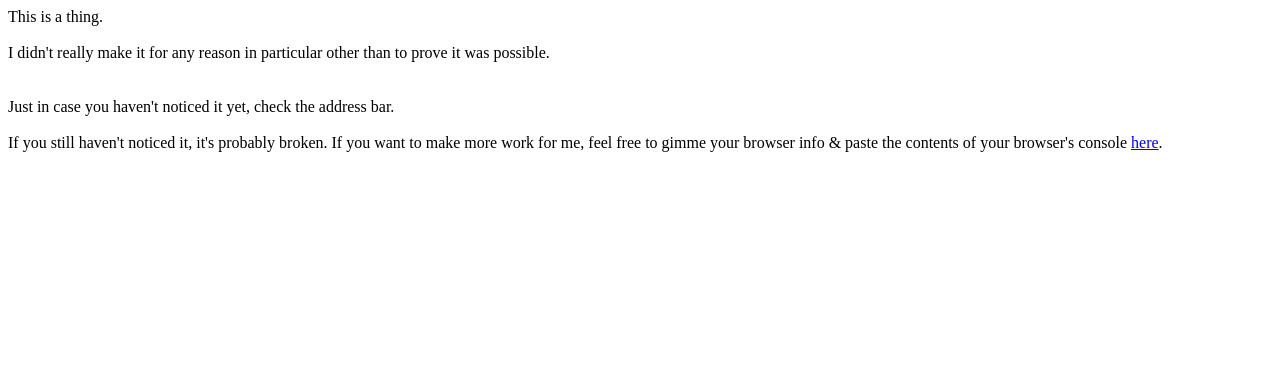
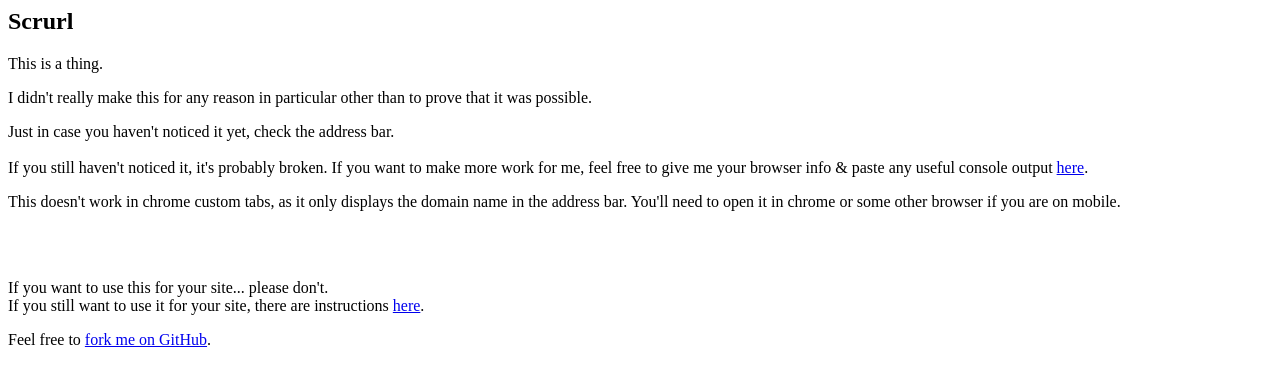
Before and after one commit to fennifith/Scrurl, a plain HTML site: page index.html in a window 1280 px wide. Drawn offline with Linux system fonts and the light colour scheme.

Commit message:
Update index.html

```diff
--- a/index.html
+++ b/index.html
@@ -25,13 +25,24 @@
 	  <link rel="apple-touch-icon-precomposed" href="/images/favicon-152.png">
 	</head>
 	<body>
+		<h2>Scrurl</h2>
+		<p>This is a thing.</p>
+		<p>I didn't really make this for any reason in particular other than to prove that it was possible.</p>
 		<p>
-			This is a thing.<br><br>
-			I didn't really make it for any reason in particular other than to prove it was possible.<br><br><br>
 			Just in case you haven't noticed it yet, check the address bar.<br><br>
 			If you still haven't noticed it, it's probably broken. If you want to make more work for me, feel free to
-			gimme your browser info & paste the contents of your browser's console <a href="https://github.com/TheAndroidMaster/Scrurl/issues/new">here</a>.
+			give me your browser info & paste any useful console output <a href="https://github.com/TheAndroidMaster/Scrurl/issues/new">here</a>.
 		</p>
+		<p id="cct">
+			This doesn't work in chrome custom tabs, as it only displays the domain name in the address bar.
+			You'll need to open it in chrome or some other browser if you are on mobile.
+		</p>
+		<br><br>
+		<p>
+			If you want to use this for your site... please don't.<br>
+			If you still want to use it for your site, there are instructions <a href="https://jfenn.me/about/?Scrurl">here</a>.
+		</p>
+		<p>Feel free to <a href="https://github.com/TheAndroidMaster/Scrurl/">fork me on GitHub</a>.</p>
 
 		<script type="text/javascript" src="scrurl.js"></script>
 		<script>
```
